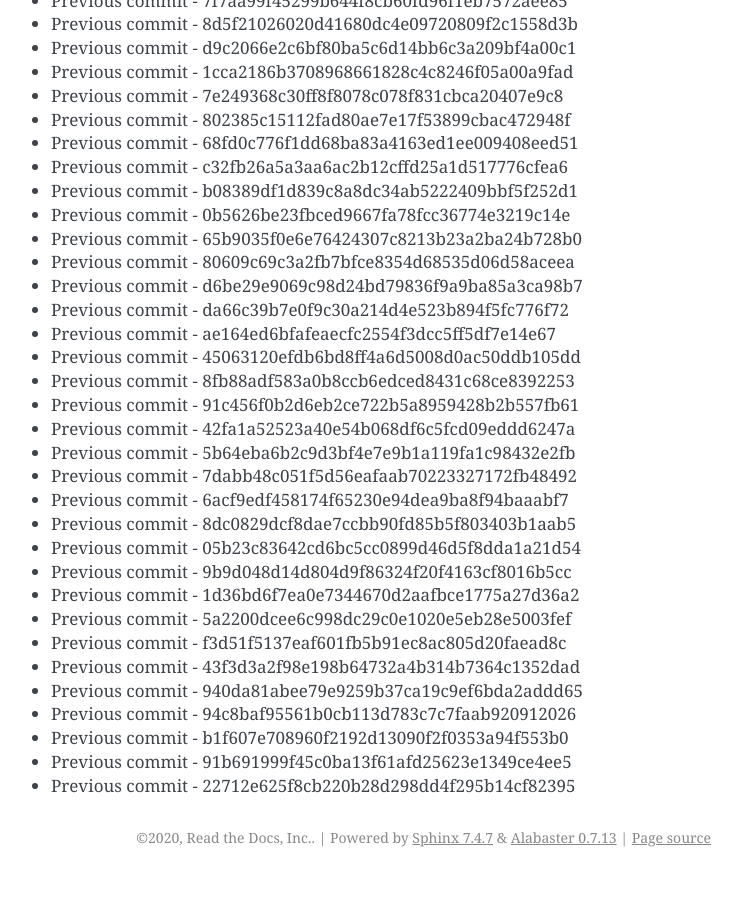
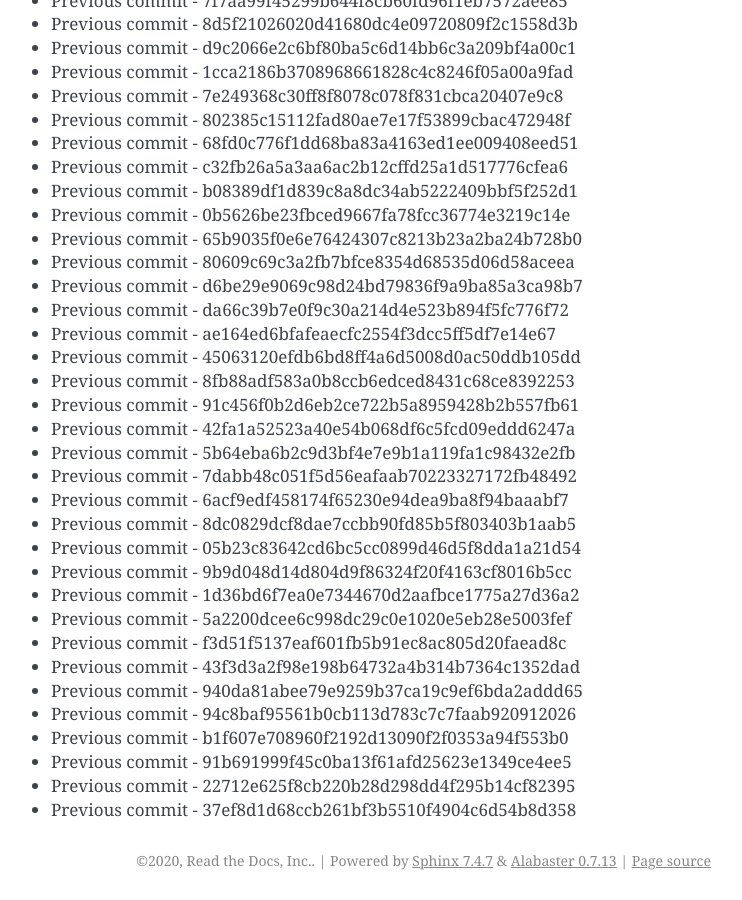
Before and after one commit to readthedocs/rtd-git-stresstest, a Sphinx documentation site: the page built from docs/updates.rst, in a window 1280 px wide and 900 px high, scrolled down 81374 px. Shown: the whole window, without its empty margins (399-1141 px from the left). Built offline with Sphinx 7.4.7, drawn with Linux system fonts in a browser that asks for light colours; before the commit the page ends 82251 px from its top, so only the background shows below that.

Commit message:
Generating commit from previous: 37ef8d1d68ccb261bf3b5510f4904c6d54b8d358

```diff
--- a/docs/updates.rst
+++ b/docs/updates.rst
@@ -3451,3 +3451,4 @@ It can be tested for any performance characteristics.
 * Previous commit - b1f607e708960f2192d13090f2f0353a94f553b0
 * Previous commit - 91b691999f45c0ba13f61afd25623e1349ce4ee5
 * Previous commit - 22712e625f8cb220b28d298dd4f295b14cf82395
+* Previous commit - 37ef8d1d68ccb261bf3b5510f4904c6d54b8d358
```
